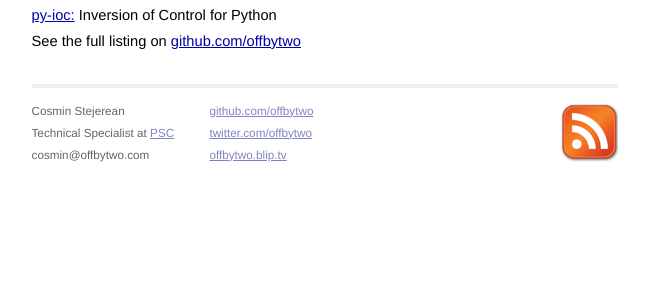
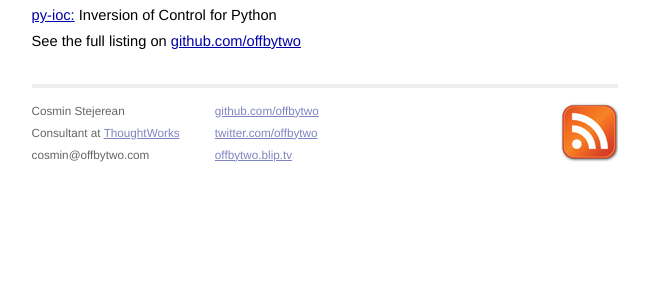
Before and after one commit to cosmin/cosmin.github.io, a Jekyll site: the page built from index.html, in a window 1280 px wide. Shown: the part 510-806 px from the top of the page, without its empty margins (315-964 px from the left). Built offline with Jekyll 4.4.1, drawn with Linux system fonts in a browser that asks for light colours.

Commit message:
changed my job

```diff
--- a/_layouts/default.html
+++ b/_layouts/default.html
@@ -29,7 +29,7 @@
     <div class="contact">
       <p>
         Cosmin Stejerean<br />
-        Technical Specialist at <a href="http://psclistens.com">PSC</a><br />
+        Consultant at <a href="http://thoughtworks.com">ThoughtWorks</a><br />
         cosmin@offbytwo.com<br />
       </p>
     </div>
```
